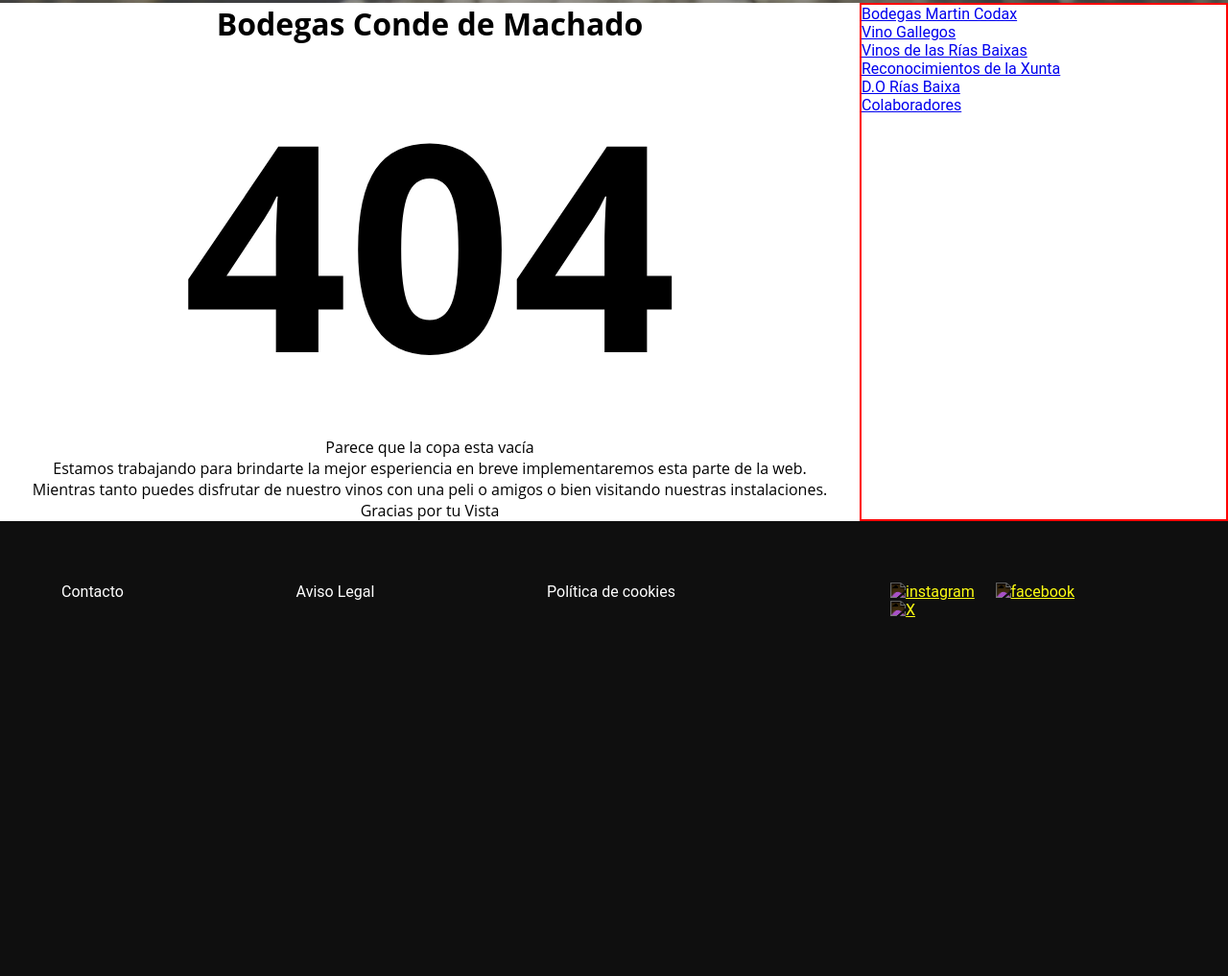
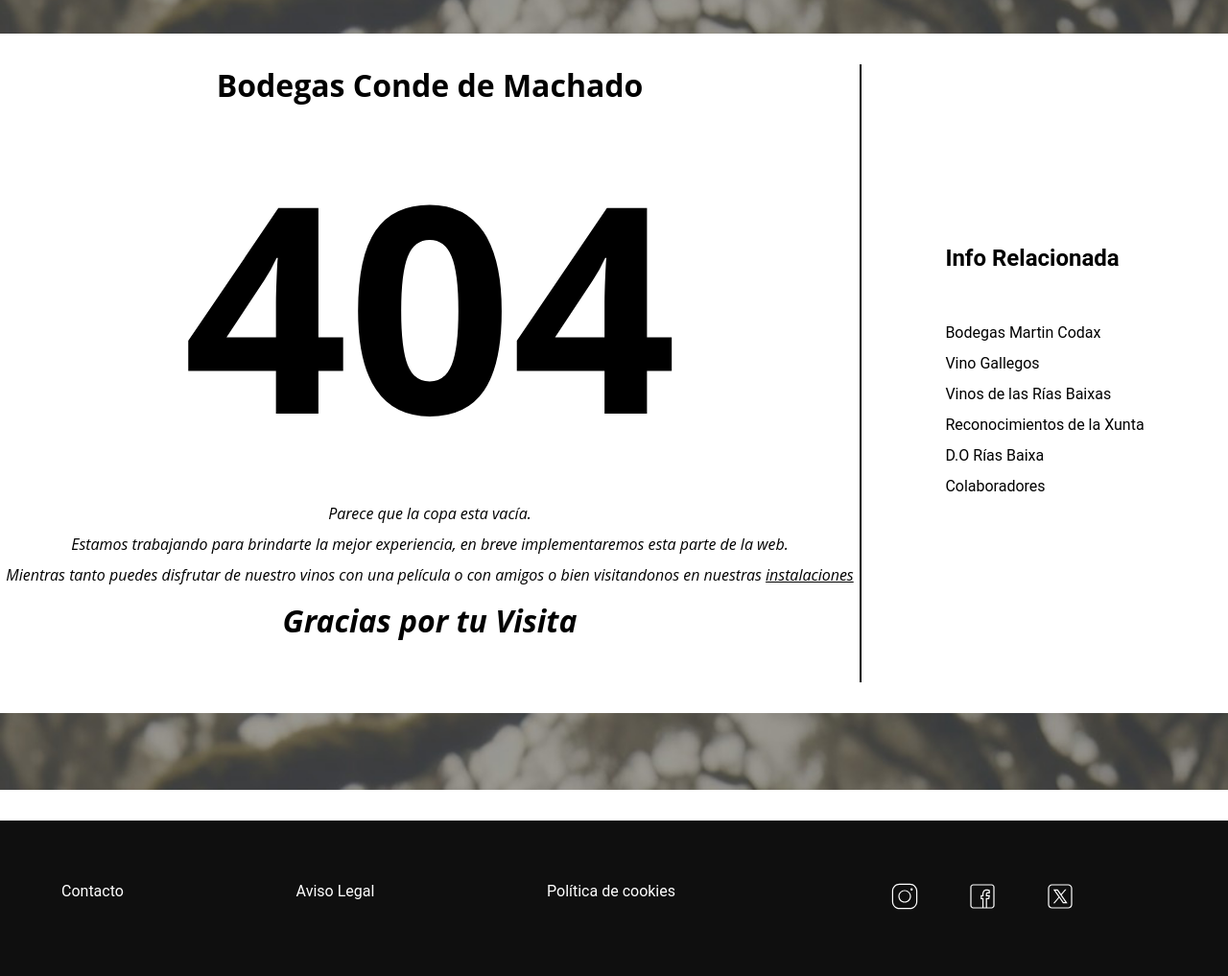
Before and after one commit to Sanqm/trabajoDiu2Tr, a plain HTML site: page sites/construccion.html in a window 1280 px wide. Shown: the part 371-1388 px from the top of the page at 96% size. Before the commit the page ends 1080 px from the top, so only its background shows below. Drawn offline with nearby package versions, Linux system fonts and the light colour scheme; files whose address does not match are found by name.

Commit message:
terminar construccion

```diff
--- a/css/construccion.css
+++ b/css/construccion.css
@@ -1,5 +1,4 @@
-
-.contenedorMax{
+.contenedorMax {
     background-color: white;
     display: flex;
     flex-direction: row;
@@ -9,7 +8,7 @@
 
 }
 
-main{
+main {
     width: 70%;
     height: max-content;
     font-family: 'Open Sans', sans-serif;
@@ -20,15 +19,18 @@ main{
 
 }
 
-.marco{
+.marco {
     background-image: url('../img/imgBotellas/3botellasSerigrafiaMarco2.jpg');
     width: 100%;
     height: 10vh;
     background-size: cover;
     background-repeat: no-repeat;
+    margin-bottom: 2em;
+    margin-top: 2em;
 
 }
-.error{
+
+.error {
     display: flex;
     flex-direction: column;
     justify-content: space-around;
@@ -39,28 +41,63 @@ main{
 }
 
 
-.marca{
+.marca {
     text-align: center;
     width: 80%;
 }
 
-#err{
+#err {
     font-size: 300px;
     font-weight: bold;
 }
 
-.experiencia{
+.experiencia {
     display: flex;
     flex-direction: column;
     justify-content: center;
     flex-wrap: wrap;
     width: auto;
+    margin-bottom: 2em;
 }
 
-aside{
-    border: solid 2px red;
-    width:30%;
+.experiencia p {
+    line-height: 2em;
+    font-style: italic;
 }
-aside ul{
+
+.experiencia p:last-child {
+    font-weight: bold;
+    font-size: 2em;
+}
+
+aside {
+    border-left: solid 2px black;
+    width: 30%;
+    display: flex;
+    flex-direction: column;
+    flex-wrap: wrap;
+    align-content: center;
+    justify-content: center;
+}
+
+aside li{
     list-style: none;
+    line-height: 2em;
 }
+
+aside a, aside a:hover{
+    text-decoration: none;
+    color: black
+}
+
+.experiencia a:hover, .experiencia a{
+    color:black;
+}
+
+span {
+    text-decoration: underline;
+}
+
+.noticias h2{
+    margin-bottom: 2em;
+}
--- a/sites/construccion.html
+++ b/sites/construccion.html
@@ -10,7 +10,7 @@
   <meta name="owner" content="Bodegas Conde de Machado">
   <meta name="robots" content="index,follow">
   <title>Bodegas Conde de Machado</title>
-  <link rel="shortcut icon" type="image/x-icon" href="img/logos/faviconLogo.ico">
+  <link rel="shortcut icon" type="image/x-icon" href="../img/logos/faviconLogo.ico">
   <link rel="stylesheet" href="../css/global.css">
   <link rel="stylesheet" href="../css/construccion.css">
   <link rel="stylesheet"
@@ -45,19 +45,20 @@
     </div>
     <div class="error">
       <p id="err">404</p>
-      <div id="experiencia">
-        <p>Parece que la copa esta vacía</p>
-        <p>Estamos trabajando para brindarte la mejor esperiencia en breve
+      <div class="experiencia">
+        <p>Parece que la copa esta vacía.</p>
+        <p>Estamos trabajando para brindarte la mejor experiencia, en breve
           implementaremos esta parte de la web.
         </p>
-        <p>Mientras tanto puedes disfrutar de nuestro vinos con una peli o amigos
-          o bien visitando nuestras instalaciones.
+        <p>Mientras tanto puedes disfrutar de nuestro vinos con una película o con amigos
+          o bien visitandonos en  nuestras <a href="../sites/contacto.html">instalaciones</a>
         </p>
-        <p>Gracias por tu Vista</p>
+        <p>Gracias por tu Visita</p>
       </div>
     </div>
   </main>
   <aside class="noticias">
+    <h2>Info Relacionada</h2>
     <ul>
       <li><a
           href="https://www.lavozdegalicia.es/noticia/somosagro/2023/12/02/defender-produccion-vino-gallego-basada-minifundio/0003_202312G2P36991.htm">Bodegas
@@ -71,6 +72,7 @@
       <li><a href="https://www.bodegasgallegas.com/">Colaboradores</a></li>
     </ul>
   </aside>
+  <div class="marco"></div>
 </div>
   <footer>
     <ul>
@@ -79,10 +81,10 @@
       <li><a href="../sites/construccion.html">Política de cookies</a></li>
     </ul>
     <div class="socialMedia">
-      <a href="https://www.instagram.com/" target="_blank"><img src="img/icons/icons8-instagram2.svg" alt="instagram"
+      <a href="https://www.instagram.com/" target="_blank"><img src="../img/icons/icons8-instagram2.svg" alt="instagram"
           alt="isntagram"></a>
-      <a href="https://es-es.facebook.com/" target="_blank"><img src="img/icons/icons8-facebook2.svg" alt="facebook">
-        <a href="https://twitter.com/?lang=es" target="_blank"><img src="img/icons/icons8-twitterx.svg" alt="X">
+      <a href="https://es-es.facebook.com/" target="_blank"><img src="../img/icons/icons8-facebook2.svg" alt="facebook">
+        <a href="https://twitter.com/?lang=es" target="_blank"><img src="../img/icons/icons8-twitterx.svg" alt="X">
     </div>
     </div>
   </footer>
```
